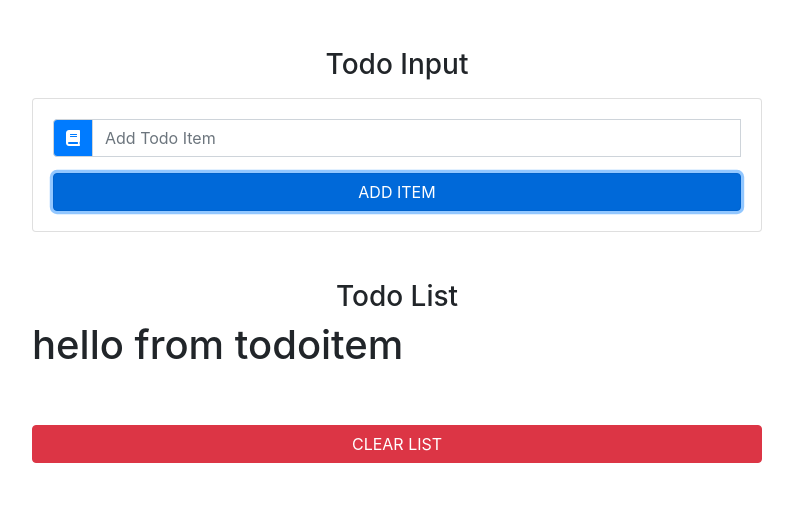
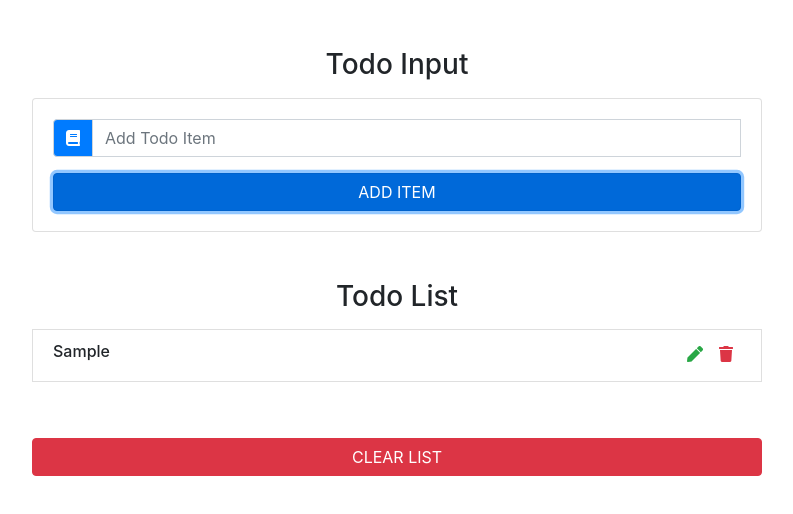
Before and after one commit to ziaul888/raect-todo, a React (Create React App) app: page / in a window 1280 px wide. Both pictures are taken after typing "Sample" into the empty fields and a click on the button "ADD ITEM". Shown: the top 514 px of the page, without its empty margins (243-1036 px from the left). Built offline with nearby package versions, Linux system fonts and the light colour scheme.

Commit message:
todoitem

```diff
--- a/src/components/TodoItem.js
+++ b/src/components/TodoItem.js
@@ -2,10 +2,26 @@
 
  class TodoItem extends Component {
     render() {
+
+        const {title, handleDelete, handleEdit }= this.props
         return (
-            <div>
-                <h1>hello from todoitem</h1>
-            </div>
+            <li className="list-group-item text-capitalize d-flex justify-content-between my-2">
+                <h6>
+                    {title}
+                </h6>
+                <div className="todo-icon">
+                    <span className="mx-2 text-success" onClick={handleEdit}>
+                       <i className="fas fa-pen"/>
+
+                    </span>
+                   < span className="mx-2 text-danger" onClick={handleEdit}>
+                       <i className="fas fa-trash"/>
+
+                    </span>
+
+                </div>
+
+            </li>
         )
     }
 }
```
